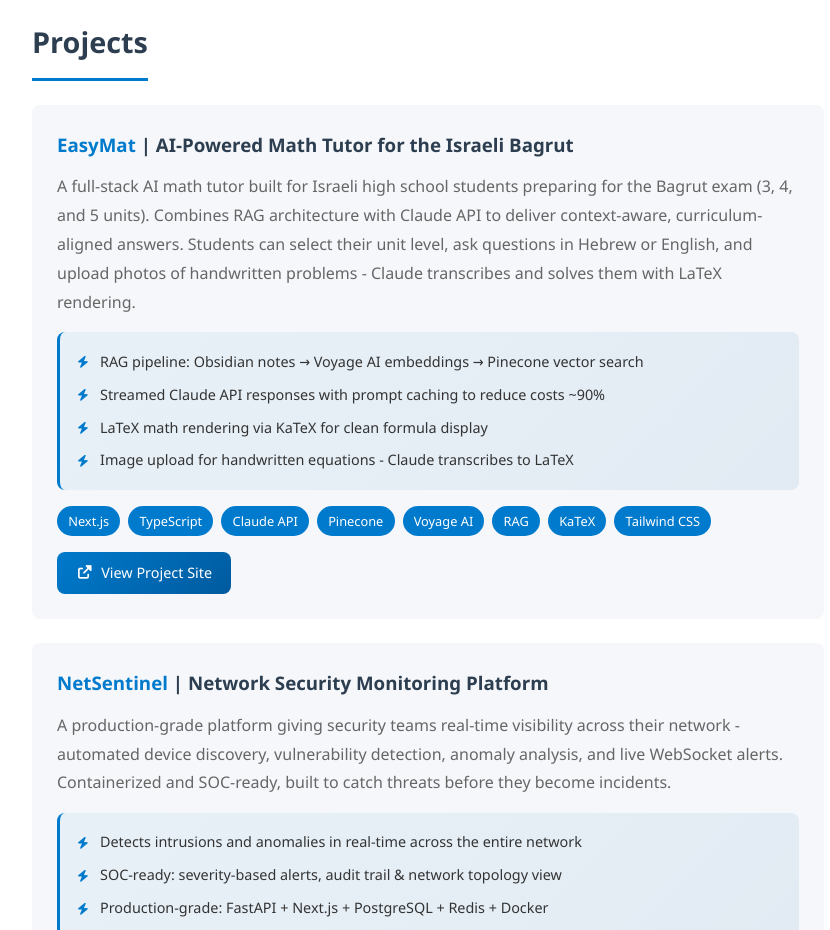
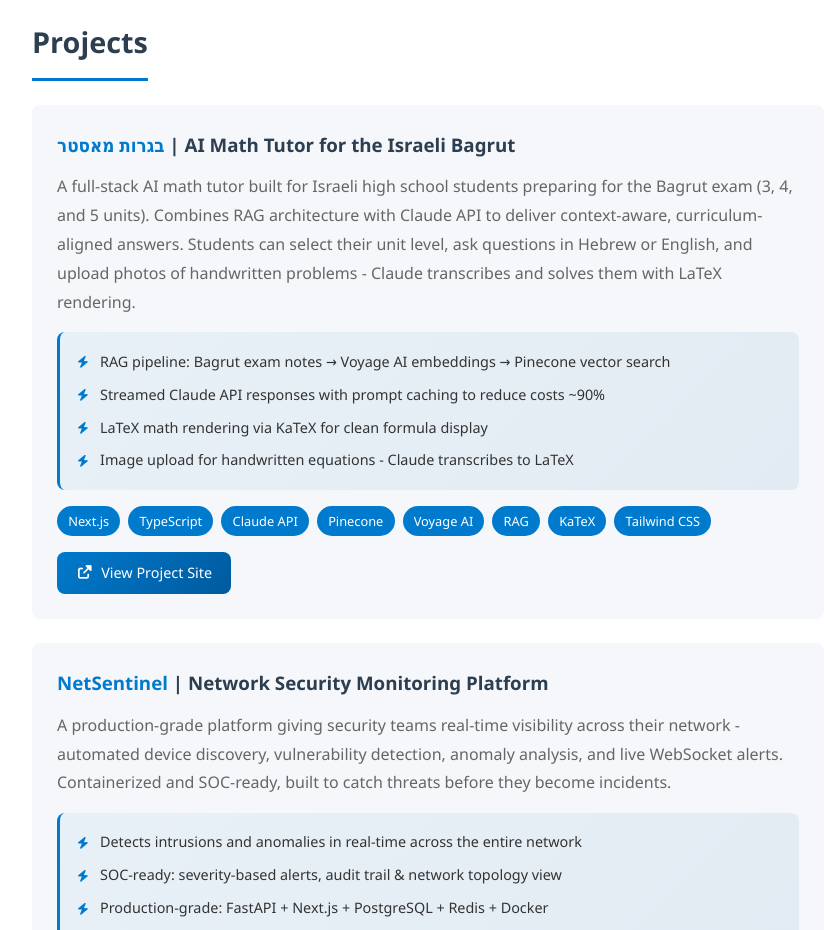
Before and after one commit to SaharHalili95/html-portfolio, a React (Vite) app: page / in a window 1280 px wide. Shown: the part 1940-2870 px from the top of the page, without its empty margins (352-1182 px from the left). Built offline with nearby package versions, Linux system fonts and the light colour scheme.

Commit message:
Rename EasyMat to Bagrut Master, update GitHub link
Co-Authored-By: Claude Sonnet 4.6 <noreply@anthropic.com>

```diff
--- a/src/data/portfolioData.ts
+++ b/src/data/portfolioData.ts
@@ -54,18 +54,18 @@ export const skillsData = {
 
 export const projectsData = [
   {
-    title: "EasyMat",
-    subtitle: "AI-Powered Math Tutor for the Israeli Bagrut",
+    title: "בגרות מאסטר",
+    subtitle: "AI Math Tutor for the Israeli Bagrut",
     description:
       "A full-stack AI math tutor built for Israeli high school students preparing for the Bagrut exam (3, 4, and 5 units). Combines RAG architecture with Claude API to deliver context-aware, curriculum-aligned answers. Students can select their unit level, ask questions in Hebrew or English, and upload photos of handwritten problems - Claude transcribes and solves them with LaTeX rendering.",
     highlights: [
-      "RAG pipeline: Obsidian notes → Voyage AI embeddings → Pinecone vector search",
+      "RAG pipeline: Bagrut exam notes → Voyage AI embeddings → Pinecone vector search",
       "Streamed Claude API responses with prompt caching to reduce costs ~90%",
       "LaTeX math rendering via KaTeX for clean formula display",
       "Image upload for handwritten equations - Claude transcribes to LaTeX",
     ],
     technologies: ["Next.js", "TypeScript", "Claude API", "Pinecone", "Voyage AI", "RAG", "KaTeX", "Tailwind CSS"],
-    link: "https://github.com/SaharHalili95/easymat",
+    link: "https://github.com/SaharHalili95/bagrut-master",
     demoLink: "https://saharhalili95.github.io/easymat-landing/",
   },
   {
```
